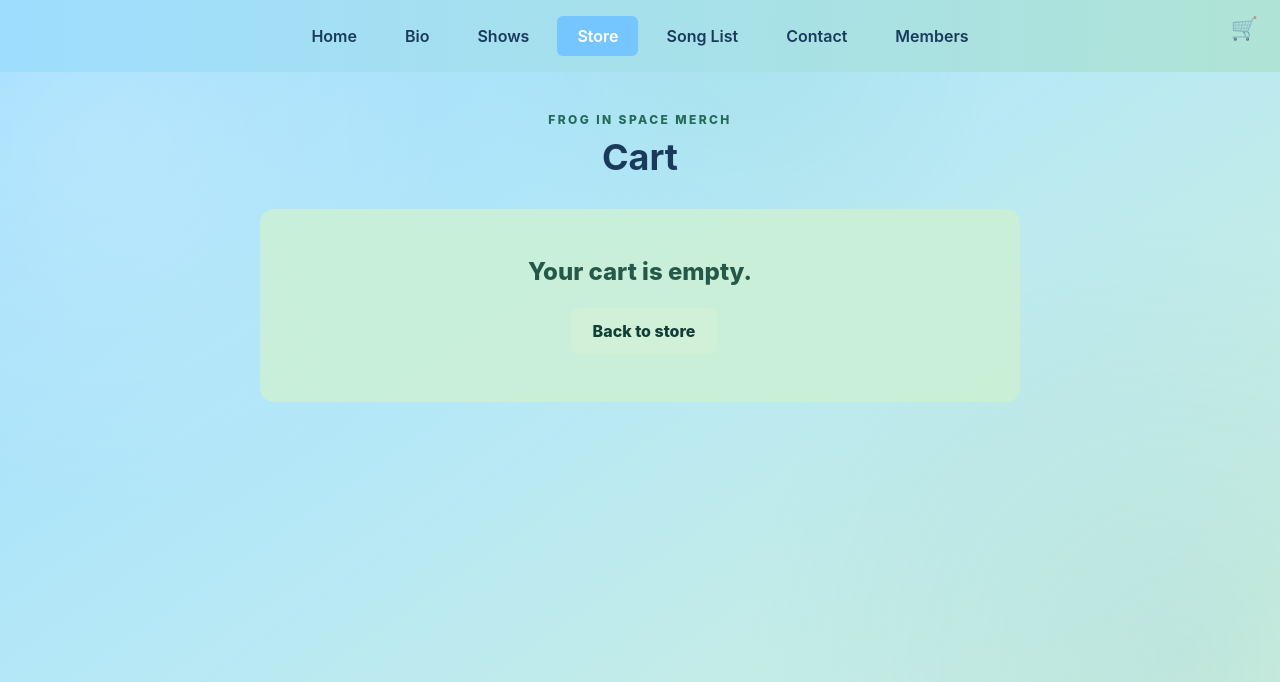
After one commit to iFound1229/FISwebsite, a Flask app: page /store/cart in a window 1280 px wide. The commit adds this page. Shown: the top 682 px of the page. Run offline with Flask 3, Linux system fonts and the light colour scheme; some libraries are stand-ins or nearby versions.

Commit message:
Implement shopping cart functionality and styling
Replit-Commit-Author: Agent

```diff
--- a/app.py
+++ b/app.py
@@ -5,6 +5,7 @@ import mimetypes
 import os
 import re
 import secrets
+import time
 import uuid
 from datetime import datetime, timedelta, timezone
 from functools import wraps
@@ -29,6 +30,9 @@ ADMIN_INACTIVITY_SECONDS = 15 * 60
 ADMIN_MAX_LIFETIME_SECONDS = 15 * 60
 LOGIN_WINDOW = timedelta(minutes=20)
 LOGIN_MAX_FAILURES = 5
+CART_ADD_LIMIT = 5
+CART_ADD_WINDOW_SECONDS = 60
+CART_ADD_ATTEMPTS = {}
 ALLOWED_EXT = {"png", "jpg", "jpeg", "gif", "webp"}
 
 DEFAULT_BIO = """Introduction
@@ -496,6 +500,28 @@ def store_item(item_index):
     )
 
 
+@app.route("/store/cart")
+def store_cart():
+    return render_template("store_cart.html", active="store")
+
+
+@app.route("/store/cart/add", methods=["POST"])
+def add_to_cart():
+    now = time.monotonic()
+    ip = _client_ip()
+    attempts = [stamp for stamp in CART_ADD_ATTEMPTS.get(ip, []) if now - stamp < CART_ADD_WINDOW_SECONDS]
+    if len(attempts) >= CART_ADD_LIMIT:
+        retry_after = max(1, int(CART_ADD_WINDOW_SECONDS - (now - attempts[0])))
+        response = jsonify({"ok": False, "message": "Please wait a moment before adding more items."})
+        response.status_code = 429
+        response.headers["Retry-After"] = str(retry_after)
+        CART_ADD_ATTEMPTS[ip] = attempts
+        return response
+    attempts.append(now)
+    CART_ADD_ATTEMPTS[ip] = attempts
+    return jsonify({"ok": True})
+
+
 @app.route("/songlist")
 def songlist():
     return render_template("songlist.html", data=load_data(), active="songlist")
--- a/static/script.js
+++ b/static/script.js
@@ -61,6 +61,19 @@
 
   if (slides.length > 1) restart();
 
+  const cartKey = 'fis-cart';
+  const readCart = () => {
+    try { return JSON.parse(localStorage.getItem(cartKey) || '[]'); } catch { return []; }
+  };
+  const updateCartCount = () => {
+    const count = readCart().reduce((total, item) => total + (item.quantity || 1), 0);
+    document.querySelectorAll('[data-cart-count]').forEach((node) => {
+      node.textContent = count;
+      node.hidden = count === 0;
+    });
+  };
+  updateCartCount();
+
   document.querySelectorAll('[data-card-product]').forEach((card) => {
     const product = JSON.parse(card.dataset.cardProduct);
     const image = card.querySelector('[data-card-image]');
@@ -114,11 +127,47 @@
       picker.innerHTML = variants.map((v, i) => `<button type="button" class="${i === 0 ? 'active' : ''}" data-variant-index="${i}">${v.color || 'Default'}</button>`).join('');
       picker.querySelectorAll('button').forEach(btn => btn.addEventListener('click', () => { variantIndex = Number(btn.dataset.variantIndex); imageIndex = 0; picker.querySelectorAll('button').forEach(b => b.classList.toggle('active', b === btn)); render(); }));
     }
-    document.querySelector('.detail-prev').addEventListener('click', () => { const n = currentImages().length; if (n) { imageIndex = (imageIndex - 1 + n) % n; render(); } });
-    document.querySelector('.detail-next').addEventListener('click', () => { const n = currentImages().length; if (n) { imageIndex = (imageIndex + 1) % n; render(); } });
     document.querySelector('[data-add-cart]').addEventListener('click', () => {
-      note.textContent = `${product.name}${variants[variantIndex].color ? ` — ${variants[variantIndex].color}` : ''} saved to your cart.`;
+      fetch('/store/cart/add', { method: 'POST', headers: { 'Content-Type': 'application/json' }, body: '{}' })
+        .then(async (response) => {
+          const result = await response.json();
+          if (!response.ok) throw new Error(result.message || 'Unable to add this item.');
+          const cart = readCart();
+          const color = variants[variantIndex].color || '';
+          const image = currentImages()[imageIndex] || '';
+          const existing = cart.find((item) => item.name === product.name && item.color === color && item.image === image);
+          if (existing) existing.quantity = (existing.quantity || 1) + 1;
+          else cart.push({ name: product.name, price: product.price, color, image, quantity: 1 });
+          localStorage.setItem(cartKey, JSON.stringify(cart));
+          updateCartCount();
+          note.textContent = `${product.name}${color ? ` — ${color}` : ''} saved to your cart.`;
+        })
+        .catch((error) => { note.textContent = error.message; });
     });
     render();
   }
+
+  const cartItems = document.querySelector('[data-cart-items]');
+  if (cartItems) {
+    const cart = readCart();
+    const empty = document.querySelector('[data-cart-empty]');
+    const checkoutNote = document.querySelector('[data-cart-checkout]');
+    if (cart.length) {
+      empty.hidden = true;
+      checkoutNote.hidden = false;
+      cartItems.innerHTML = cart.map((item, index) => `
+        <article class="cart-item">
+          ${item.image ? `<img src="${item.image.startsWith('media/') ? `/media/${item.image.slice(6)}` : `/static/${item.image}`}" alt="">` : '<div class="cart-item-placeholder">FIS</div>'}
+          <div><h2>${item.name.toUpperCase()}</h2><p>${item.color || 'Default'} · ${item.price}</p></div>
+          <strong>${item.quantity || 1}</strong>
+          <button type="button" data-remove-cart="${index}">Remove</button>
+        </article>`).join('');
+      cartItems.querySelectorAll('[data-remove-cart]').forEach((button) => button.addEventListener('click', () => {
+        const next = readCart();
+        next.splice(Number(button.dataset.removeCart), 1);
+        localStorage.setItem(cartKey, JSON.stringify(next));
+        window.location.reload();
+      }));
+    }
+  }
 })();
--- a/static/style.css
+++ b/static/style.css
@@ -26,6 +26,7 @@ body::before {
 }
 
 .tabs {
+  position: relative;
   display: flex;
   justify-content: center;
   gap: 8px;
@@ -47,6 +48,29 @@ body::before {
 .tab.active {
   background-color: rgba(117, 198, 255, 1);
   color: #fff;
+}
+
+.cart-nav {
+  position: absolute;
+  right: 22px;
+  top: 15px;
+  color: #1a3a5c;
+  text-decoration: none;
+  font-size: 22px;
+}
+.cart-count {
+  position: absolute;
+  top: -5px;
+  right: -10px;
+  min-width: 17px;
+  height: 17px;
+  padding: 1px 4px;
+  border-radius: 999px;
+  background: #2f8666;
+  color: #fff;
+  font-size: 11px;
+  text-align: center;
+  font-weight: 800;
 }
 
 .title-section {
@@ -320,6 +344,9 @@ section h2 {
   grid-template-columns: repeat(3, minmax(0, 1fr));
   gap: 22px;
 }
+.store-grid, .store-grid * { text-align: center; }
+.product-meta { display: block; }
+.product-meta:hover { text-decoration: none; }
 
 .product-card {
   color: #123f35;
@@ -401,6 +428,18 @@ section h2 {
 .detail-thumbs button { width: 68px; height: 68px; border: 2px solid transparent; border-radius: 8px; padding: 0; overflow: hidden; cursor: pointer; background: #e8f4ff; }
 .detail-thumbs button.active { border-color: #2f8666; }
 .detail-thumbs img { width: 100%; height: 100%; object-fit: cover; }
+.detail-description { color: #245848; line-height: 1.6; font-weight: 600; margin-bottom: 20px; }
+.cart-link-btn { display: inline-block; margin: 14px 0 0 8px; padding: 13px 22px; border-radius: 8px; background: #d1f0d8; color: #123f35; font-weight: 800; text-decoration: none; }
+.cart-link-btn:hover { background: #b8e5c4; }
+.cart-page { text-align: center; }
+.cart-items { max-width: 760px; margin: 0 auto 20px; text-align: left; }
+.cart-item { display: grid; grid-template-columns: 76px 1fr auto auto; gap: 16px; align-items: center; padding: 12px; margin-bottom: 12px; border-radius: 12px; background: linear-gradient(145deg, rgba(205,241,211,.98), rgba(145,207,163,.96)); color: #123f35; }
+.cart-item img, .cart-item-placeholder { width: 76px; height: 76px; object-fit: cover; border-radius: 8px; }
+.cart-item-placeholder { display: flex; align-items: center; justify-content: center; background: #e8f4ff; font-weight: 900; }
+.cart-item h2 { font-size: 15px; margin-bottom: 5px; }
+.cart-item p { font-size: 13px; font-weight: 600; }
+.cart-item button { border: 0; background: transparent; color: #b91c1c; cursor: pointer; font-weight: 700; }
+.cart-checkout-note { color: #236b58; font-weight: 700; }
 .detail-info { padding: 24px 0; }
 .detail-info .eyebrow { text-align: left; }
 .detail-info h1 { color: #123f35; font-size: clamp(28px, 4vw, 42px); margin: 12px 0; }
@@ -419,6 +458,10 @@ section h2 {
 
 @media (max-width: 420px) {
   .store-grid { grid-template-columns: 1fr; }
+  .cart-nav { right: 10px; }
+  .cart-item { grid-template-columns: 56px 1fr auto; gap: 10px; }
+  .cart-item img, .cart-item-placeholder { width: 56px; height: 56px; }
+  .cart-item button { grid-column: 2 / -1; text-align: left; }
 }
 
 .reveal-on-scroll {
--- a/templates/base.html
+++ b/templates/base.html
@@ -15,6 +15,7 @@
     <a href="{{ url_for('songlist') }}" class="tab {% if active=='songlist' %}active{% endif %}">Song List</a>
     <a href="{{ url_for('contact') }}" class="tab {% if active=='contact' %}active{% endif %}">Contact</a>
     <a href="{{ url_for('members') }}" class="tab {% if active=='members' %}active{% endif %}">Members</a>
+    <a href="{{ url_for('store_cart') }}" class="cart-nav" aria-label="Go to cart" title="Go to cart">🛒<span class="cart-count" data-cart-count>0</span></a>
   </nav>
 
   {% block content %}{% endblock %}
--- /dev/null
+++ b/templates/store_cart.html
@@ -0,0 +1,14 @@
+{% extends "base.html" %}
+{% block title %}Cart — Frog in Space{% endblock %}
+{% block content %}
+<section class="page-section cart-page">
+  <p class="eyebrow">FROG IN SPACE MERCH</p>
+  <h1 class="page-title">Cart</h1>
+  <div class="cart-items" data-cart-items></div>
+  <div class="store-empty" data-cart-empty>
+    <p>Your cart is empty.</p>
+    <a class="cart-link-btn" href="{{ url_for('store') }}">Back to store</a>
+  </div>
+  <p class="cart-checkout-note" data-cart-checkout hidden>No payment yet — checkout will be available soon.</p>
+</section>
+{% endblock %}
--- a/templates/store_item.html
+++ b/templates/store_item.html
@@ -8,8 +8,6 @@
       <div class="detail-main-image">
         <div class="product-placeholder" data-detail-placeholder>FIS</div>
         <img data-detail-image alt="{{ product.name }}" />
-        <button type="button" class="detail-arrow detail-prev" aria-label="Previous image">‹</button>
-        <button type="button" class="detail-arrow detail-next" aria-label="Next image">›</button>
       </div>
       <div class="detail-thumbs" data-detail-thumbs></div>
     </div>
@@ -21,6 +19,7 @@
       <div class="color-picker" data-color-picker></div>
       <p class="detail-selection" data-detail-selection></p>
       <button type="button" class="contact-btn add-cart-btn" data-add-cart>Add to cart</button>
+      <a class="cart-link-btn" href="{{ url_for('store_cart') }}">Go to cart</a>
       <p class="cart-note" data-cart-note>No payment yet — this just saves your selection.</p>
     </div>
   </div>
```
